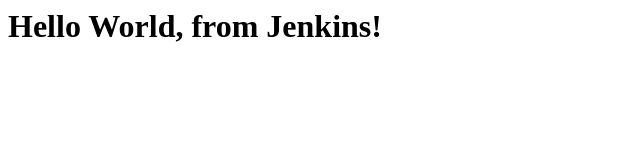
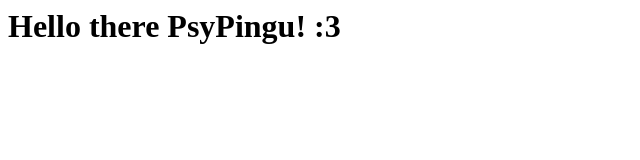
Before and after one commit to OscarHagman/jenkins_2, a plain HTML site: page github_pipeline/webpage/index.html in a window 1280 px wide. Shown: the whole page, without its empty margins (0-640 px from the left). Drawn offline with Linux system fonts and the light colour scheme.

Commit message:
psypingu

```diff
--- a/github_pipeline/webpage/index.html
+++ b/github_pipeline/webpage/index.html
@@ -1 +1 @@
-<h1>Hello World, from Jenkins!</h1>
+<h1>Hello there PsyPingu! :3</h1>
```
